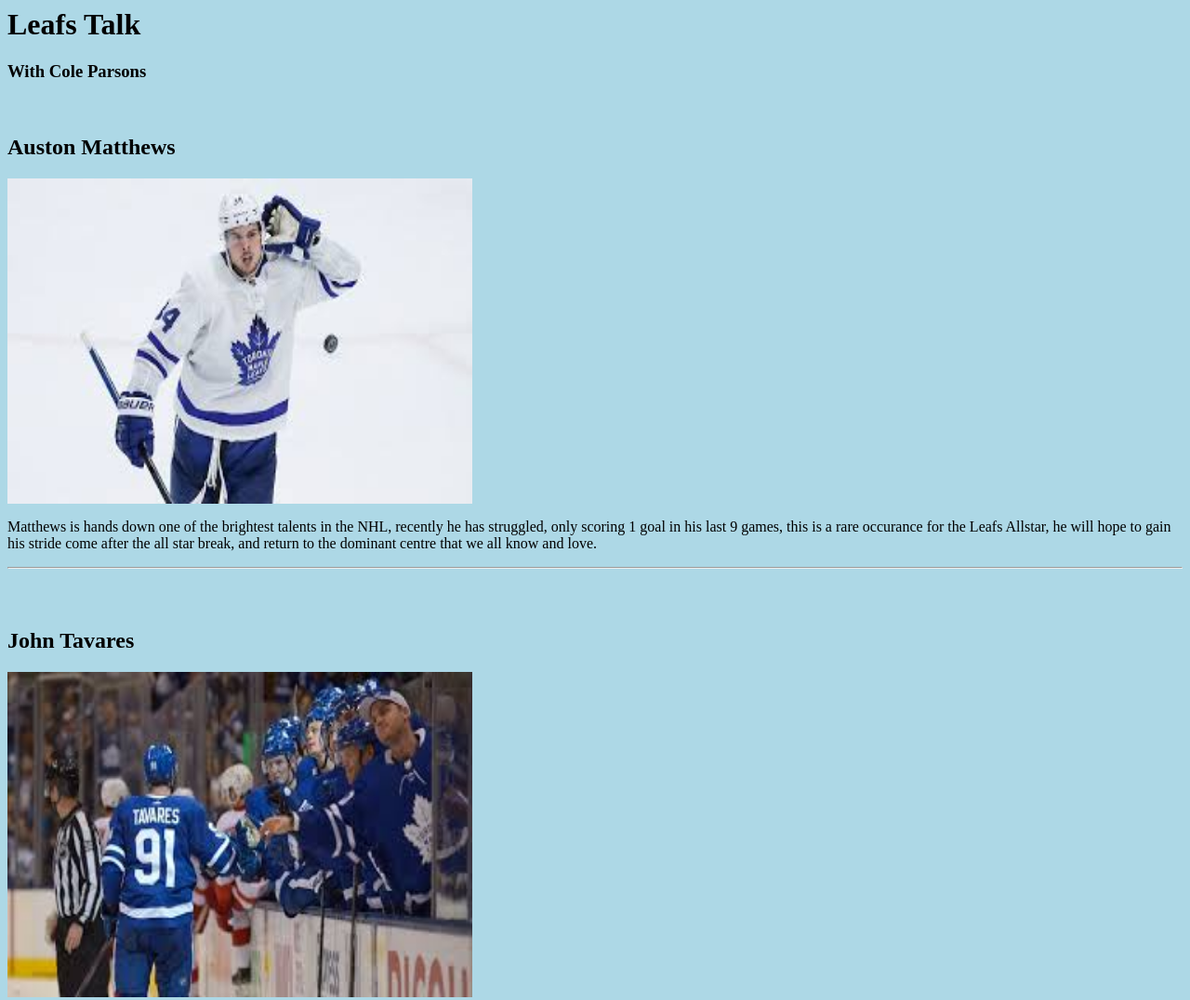
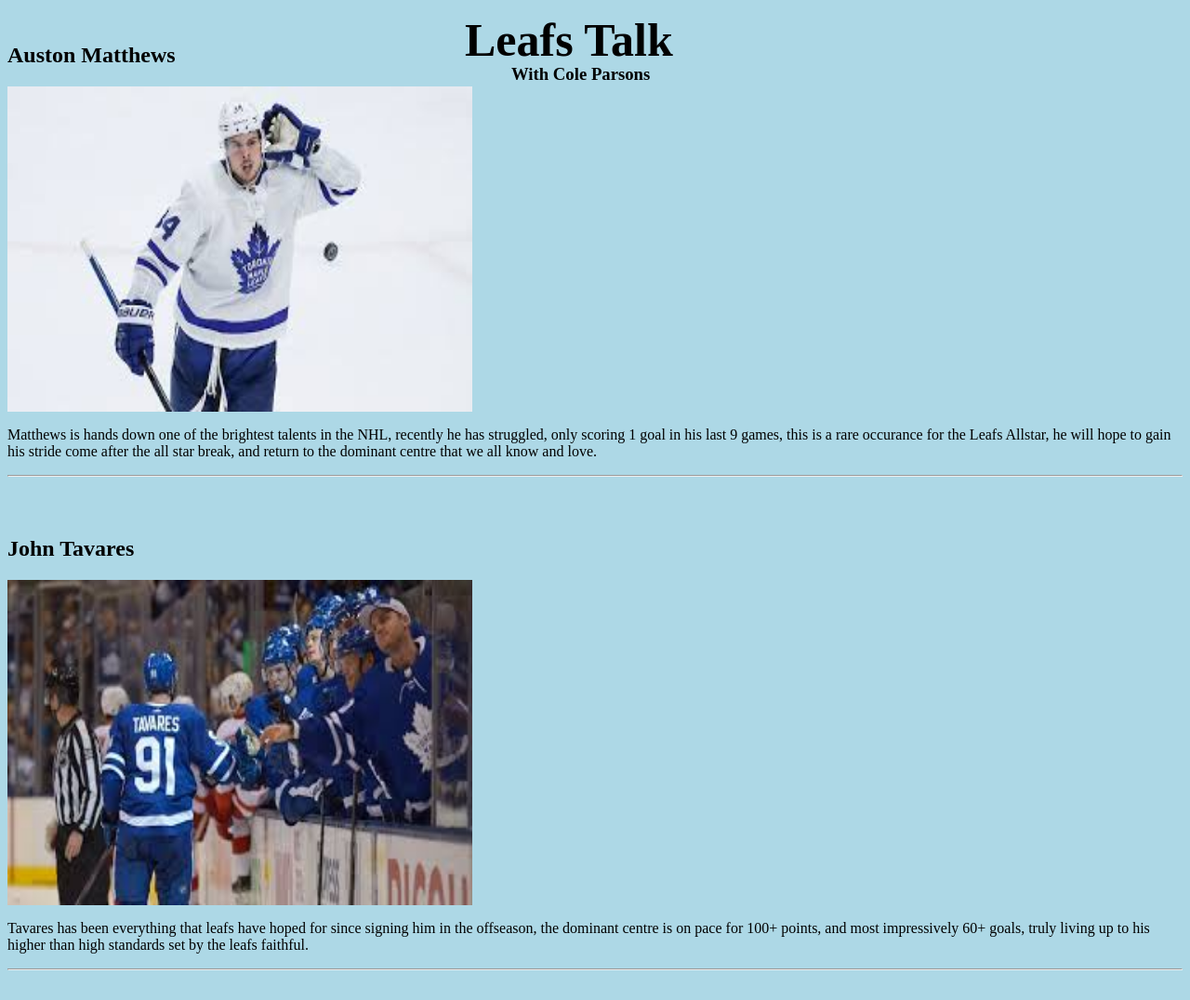
Before and after one commit to ColeRobertSmithParsons/y10web, a plain HTML site: page index.html in a window 1280 px wide. Shown: the top 1076 px of the page at 93% size. Drawn offline with Linux system fonts and the light colour scheme.

Commit message:
added line

```diff
--- a/index.html
+++ b/index.html
@@ -1,9 +1,18 @@
 <html>
     <style>
     h1 {
+        position: absolute;
+        top: -20;
+        left: 500;
         color: black;
-        font font-family: fantasy;
-        size; 400%
+        font-size: 50;
+
+        }
+
+        h3 {
+            position: absolute;
+            top: 50;
+            left: 550;
         }
     </style>
     <title>NHL's Best: Leafs</title>
```
